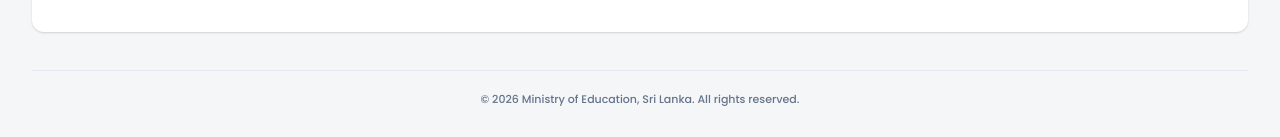
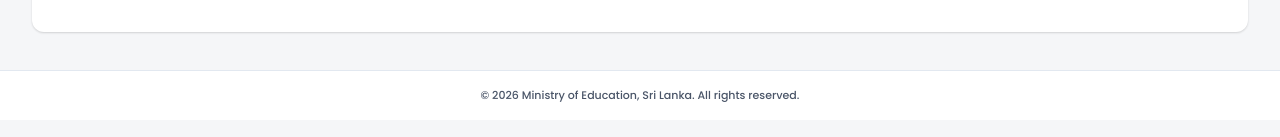
Before and after one commit to Avishka-kavishan/Discipline-Management-Monitoring-System, a Next.js app: page /daily-mail/register in a window 1280 px wide. Shown: the part 770-907 px from the top of the page. Built offline with nearby package versions, Linux system fonts and the light colour scheme; a web font is replaced by a local one.

Commit message:
use white color background for all dashboard footers edge-to-edge

```diff
--- a/app/daily-mail/daily-mail.css
+++ b/app/daily-mail/daily-mail.css
@@ -890,14 +890,28 @@
 .dashboard-content-footer {
   text-align: center;
   border-top: 1px solid var(--border-color);
-  padding-top: 20px;
+  padding: 16px 24px;
   margin-top: auto;
+  background-color: #ffffff; /* White background */
+
+  /* Bleed out of the dashboard-content padding */
+  margin-left: -20px;
+  margin-right: -20px;
+  margin-bottom: -20px;
+}
+
+@media (min-width: 768px) {
+  .dashboard-content-footer {
+    margin-left: -32px;
+    margin-right: -32px;
+    margin-bottom: -32px;
+  }
 }
 
 .dashboard-content-footer p {
   margin: 0;
   font-size: calc(11px * var(--font-scale));
-  color: #64748b;
+  color: #4a5568; /* High contrast compliant text color */
   font-weight: 500;
 }
 
```
